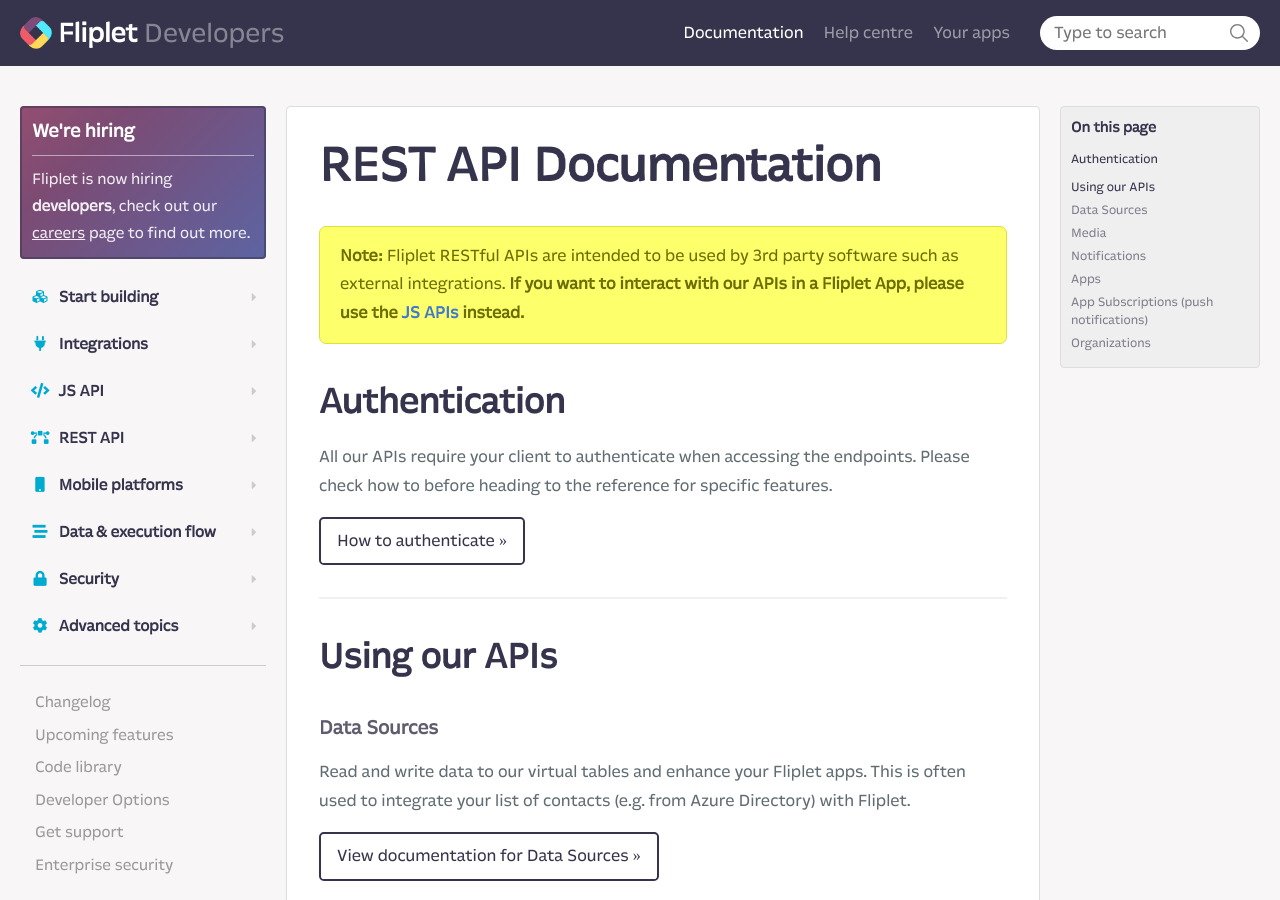
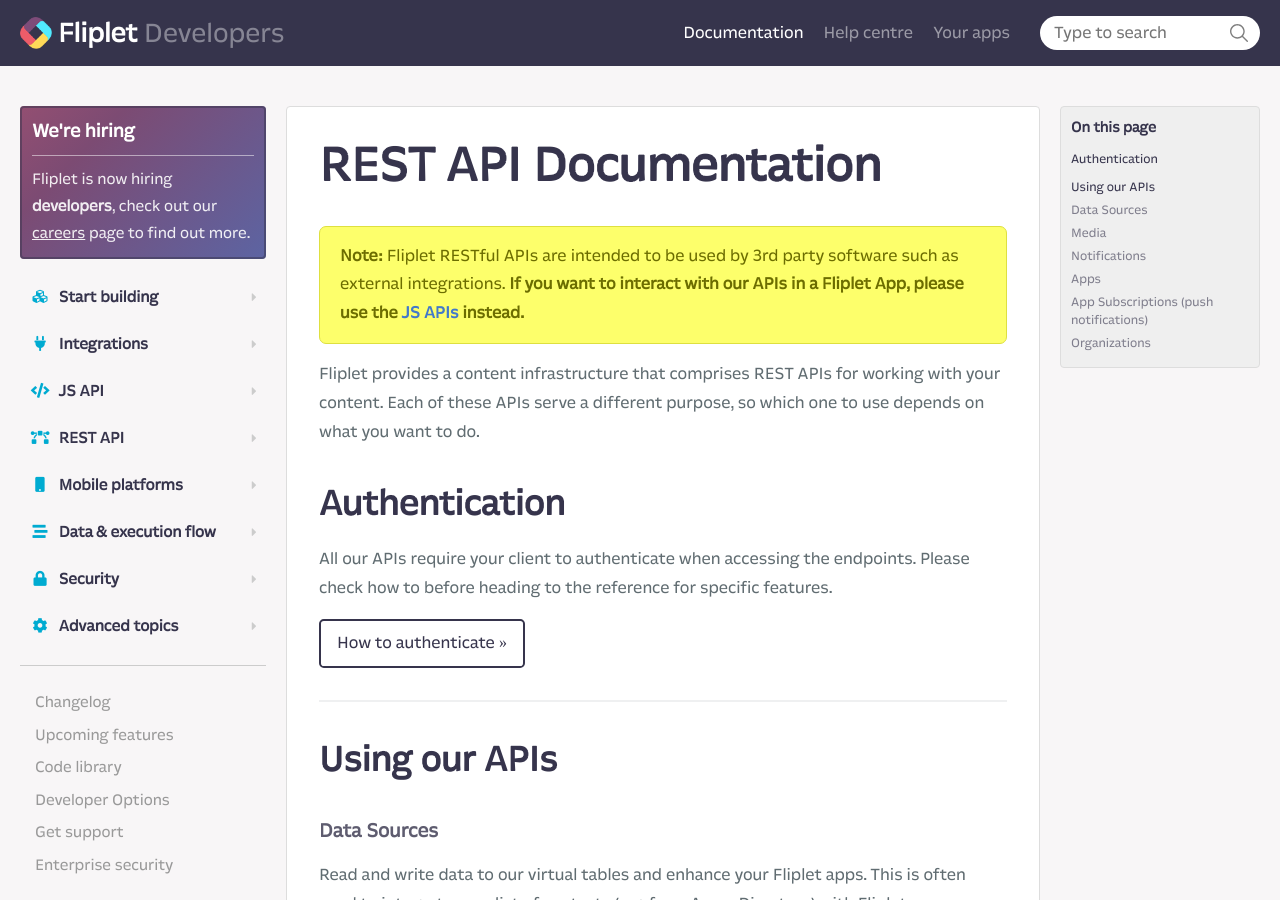
Before and after one commit to Fliplet/fliplet-cli, a Jekyll site: the page built from docs/REST-API-Documentation.md, in a window 1280 px wide and 900 px high. Built offline with Jekyll 4.4.1, drawn with Linux system fonts in a browser that asks for light colours; nearby versions of some CDN libraries; our own code applies the rules of GitHub Pages for plain Markdown files; library files that are not in the unit come from our copies; comment, search, counter and statistics services are not loaded; a style sheet for code colours, icons or effects is not loaded.

Commit message:
copy update

```diff
--- a/docs/REST-API-Documentation.md
+++ b/docs/REST-API-Documentation.md
@@ -1,6 +1,8 @@
 # REST API Documentation
 
 <p class="warning"><strong>Note:</strong> Fliplet RESTful APIs are intended to be used by 3rd party software such as external integrations. <strong>If you want to interact with our APIs in a Fliplet App, please use the <a href="/API-Documentation.html">JS APIs</a> instead.</strong></p>
+
+Fliplet provides a content infrastructure that comprises REST APIs for working with your content. Each of these APIs serve a different purpose, so which one to use depends on what you want to do.
 
 ## Authentication
 
```
Also changed, not shown: docs/REST-API/fliplet-datasources.md (+6 -4 lines).
